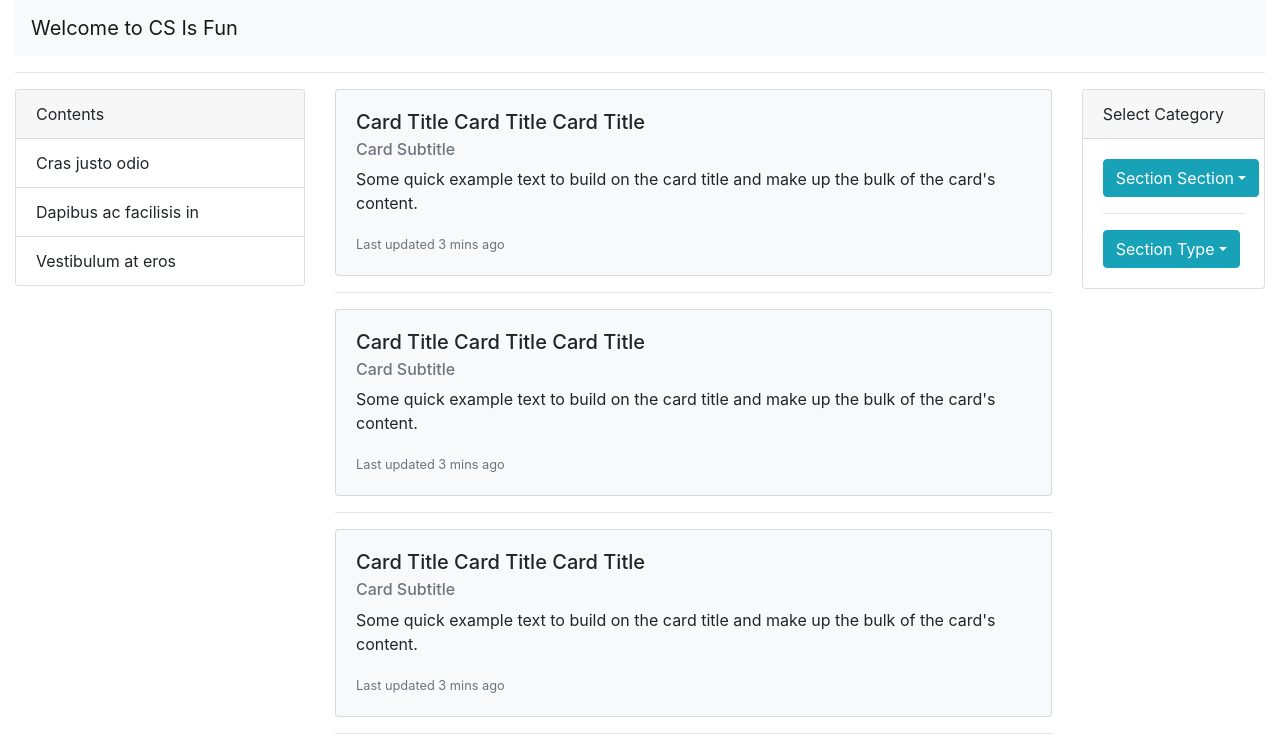
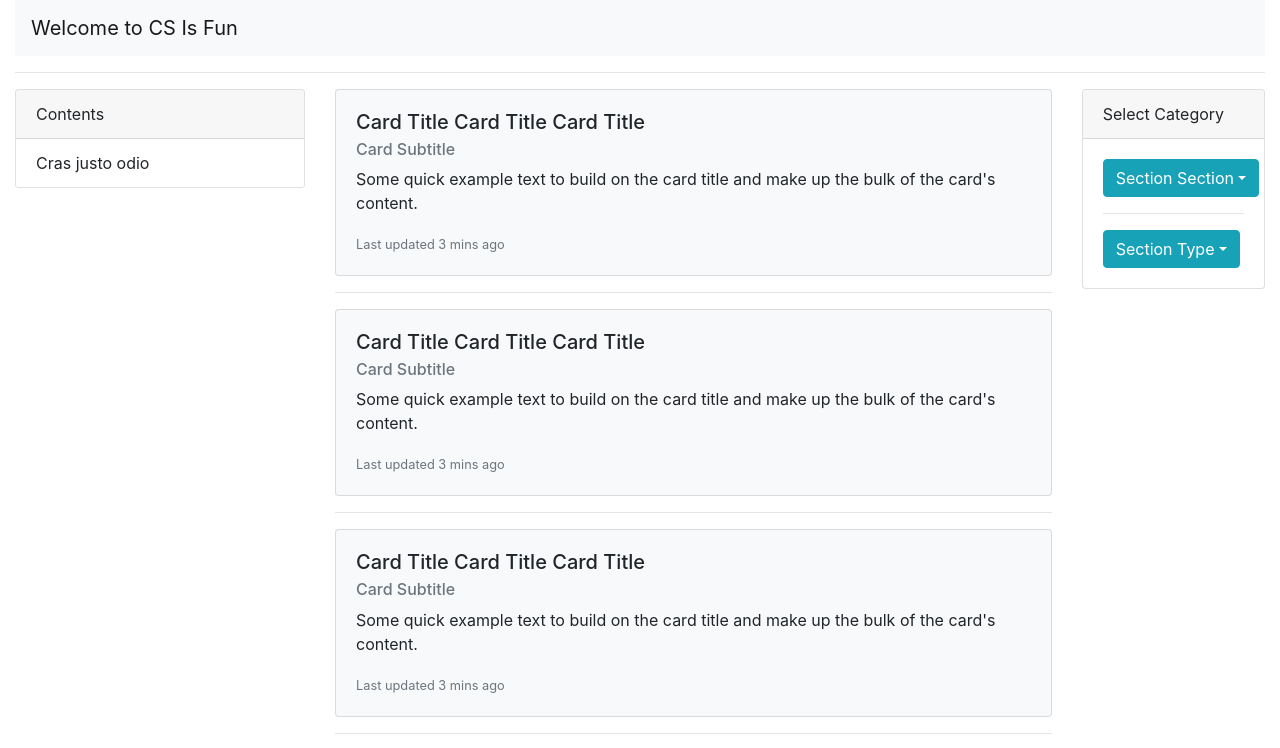
Before and after one commit to sandipbhuyan/csisfun, a React (Create React App) app: page / in a window 1280 px wide. Shown: the top 748 px of the page. Built offline with nearby package versions, Linux system fonts and the light colour scheme.

Commit message:
Format the sidebar

```diff
--- a/src/App.scss
+++ b/src/App.scss
@@ -25,3 +25,7 @@ a:hover {
 a {
   color: inherit;
 }
+
+.toc-link:hover {
+  cursor: pointer;
+}
--- a/src/component/Sidebar.js
+++ b/src/component/Sidebar.js
@@ -7,9 +7,7 @@ function Sidebar() {
         <Card>
             <Card.Header>Contents</Card.Header>
             <ListGroup variant="flush">
-                <ListGroup.Item>Cras justo odio</ListGroup.Item>
-                <ListGroup.Item>Dapibus ac facilisis in</ListGroup.Item>
-                <ListGroup.Item>Vestibulum at eros</ListGroup.Item>
+                <ListGroup.Item className={"toc-link"} onClick={() => alert("demo")}>Cras justo odio</ListGroup.Item>
             </ListGroup>
         </Card>
     );
```
